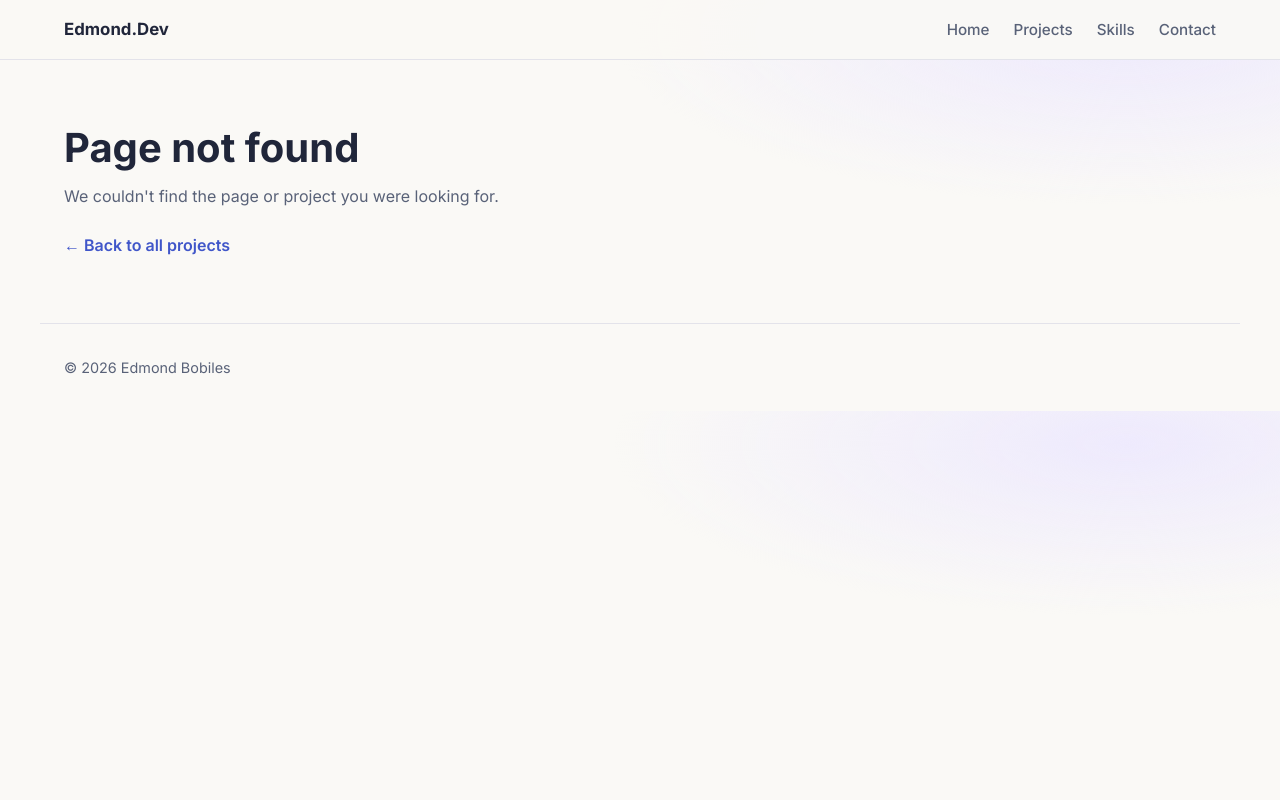
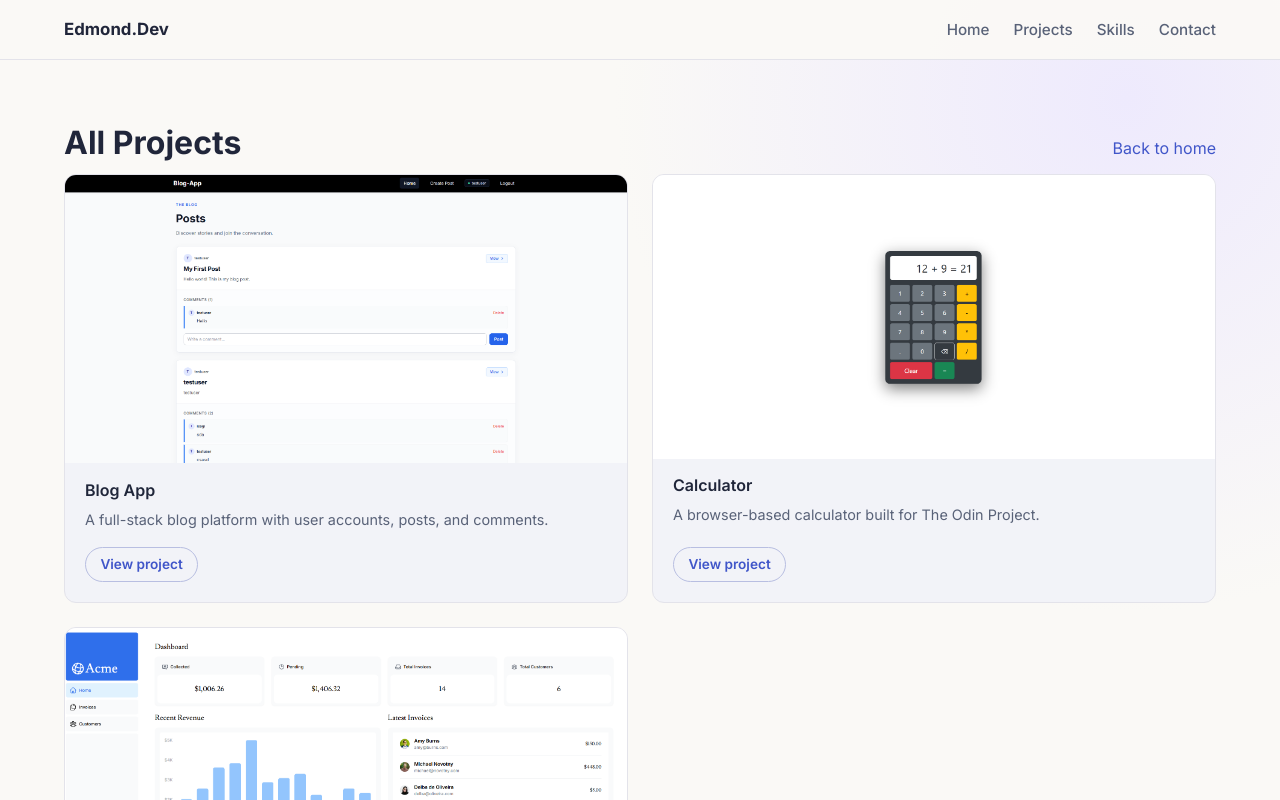
Before and after one commit to edmond-bobiles/portfolio-website, a Next.js app: page /projects in a window 1280 px wide. Before the commit this address had no page. Shown: the top 800 px of the page. Built offline with nearby package versions, Linux system fonts and the light colour scheme.

Commit message:
fix: add projects listing page

```diff
--- /dev/null
+++ b/src/app/projects/page.tsx
@@ -0,0 +1,24 @@
+import type { Metadata } from "next";
+import Link from "next/link";
+import { ProjectGrid } from "@/components/project-grid";
+import { portfolio } from "@/data/portfolio";
+import { projects } from "@/data/projects";
+
+export const metadata: Metadata = {
+  title: `Projects | ${portfolio.name}`,
+  description: `Projects by ${portfolio.name}.`,
+};
+
+export default function ProjectsPage() {
+  return (
+    <section className="py-16">
+      <div className="flex items-baseline justify-between">
+        <h1 className="mb-3 text-[2rem] leading-[1.2] font-bold">All Projects</h1>
+        <Link href="/" className="text-accent hover:underline">
+          Back to home
+        </Link>
+      </div>
+      <ProjectGrid projects={projects} />
+    </section>
+  );
+}
```
